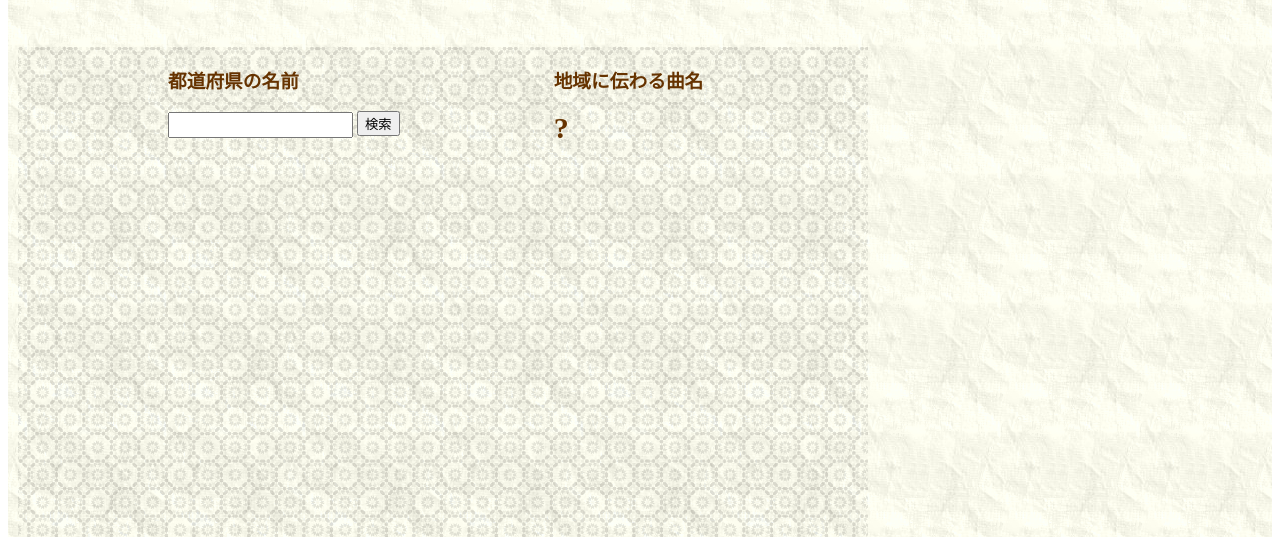
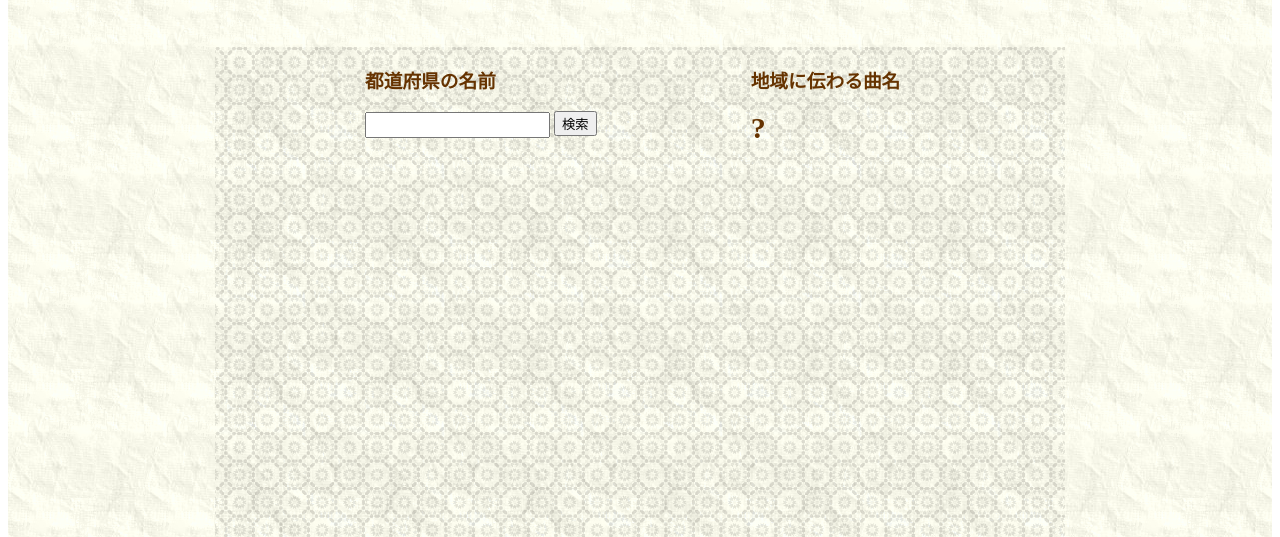
Before and after one commit to ray4580/japanese-traditiol-music, a plain HTML site: page index.html in a window 1280 px wide. Shown: the part 415-952 px from the top of the page. Drawn offline with Linux system fonts and the light colour scheme; a web font is replaced by a local one.

Commit message:
Update style.css

```diff
--- a/style.css
+++ b/style.css
@@ -60,7 +60,7 @@ header {
 }
 
 .searchBox {
-  margin: aouto;
+  margin: auto;
   width: 850px;
   height: 850px;
   background-image: url(img/bg_arabesque.jpg);
```
